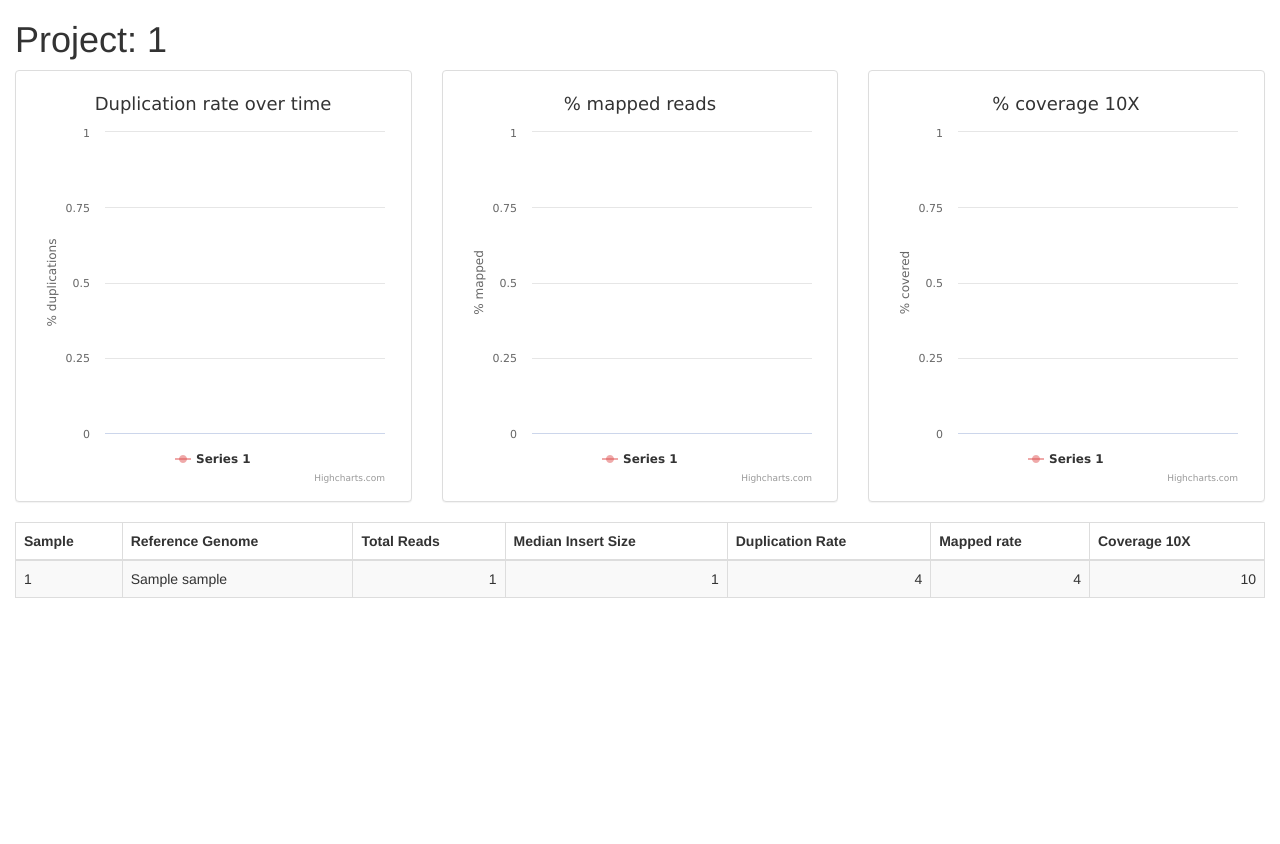
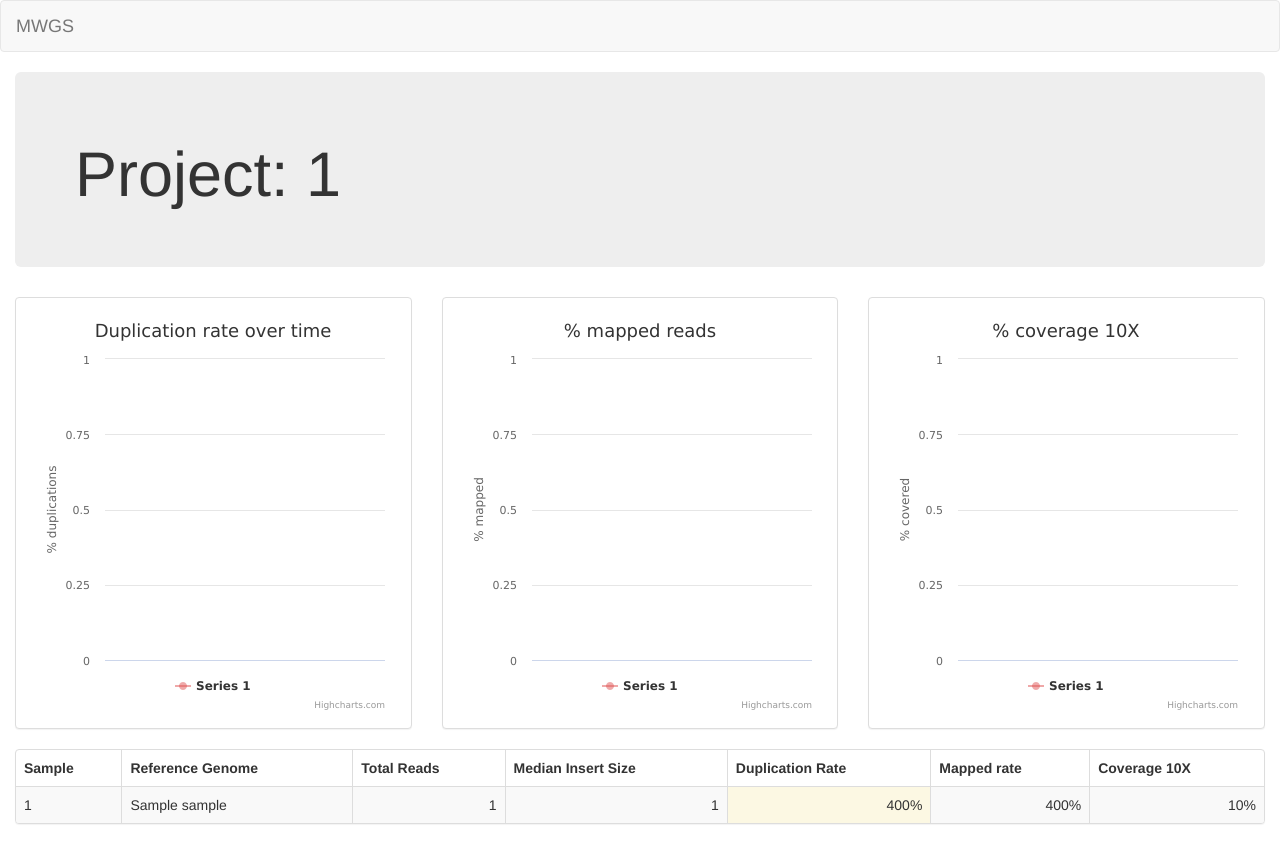
Before and after one commit to wefer/mwgs, a Flask app: template mwgs/server/templates/mwgs/project.html in a window 1280 px wide. Before the commit the page ends 598 px from the top, so only its background shows below. Run offline with Flask 2, Linux system fonts and the light colour scheme; the template is opened without the code that fills it: most values are stand-ins (such as "Sample title", 1, 10 or a date in 2020); some libraries are stand-ins or nearby versions.

Commit message:
update project page

```diff
--- a/mwgs/server/app.py
+++ b/mwgs/server/app.py
@@ -35,6 +35,12 @@ def project(project_id):
     )
 
 
+@app.template_filter()
+def percent(value):
+    """Format number as percent."""
+    return round(value * 100, 2)
+
+
 # hookup extensions to app
 Bootstrap(app)
 db = api.connect_app(app)
--- a/mwgs/server/templates/mwgs/project.html
+++ b/mwgs/server/templates/mwgs/project.html
@@ -1,9 +1,10 @@
-{% extends "bootstrap/base.html" %}
+{% extends "mwgs/layout.html" %}
 
 {% block content %}
-
   <div class="container-fluid">
+    <div class="jumbotron">
       <h1>Project: {{ project_id }}</h1>
+    </div>
 
     <div class="row">
       <div class="col-md-4">
@@ -31,6 +32,7 @@
       </div>
     </div>
 
+    <div class="panel panel-default">
       <table class="table table-striped table-bordered">
         <thead>
           <tr>
@@ -49,17 +51,21 @@
           <tr>
             <td>{{ sample.lims_id }}</td>
             <td>{{ sample.reference_genome }}</td>
-        <td class="text-right">{{ sample.total_reads }}</td>
+            <td class="text-right">{{ "{:,}".format(sample.total_reads) }}</td>
             <td class="text-right">{{ sample.insert_size }}</td>
-        <td class="text-right">{{ sample.duplication_rate | round(3) }}</td>
-        <td class="text-right">{{ sample.mapped_rate | round(3) }}</td>
-        <td class="text-right">{{ sample.coverage_10x | round(3) }}</td>
+            <td class="text-right {% if sample.duplication_rate > 0.2 %}bg-warning{% endif %}">
+              {{ sample.duplication_rate|percent }}%
+            </td>
+            <td class="text-right {% if sample.mapped_rate < 0.5 %}bg-warning{% endif %}">
+              {{ sample.mapped_rate|percent }}%
+            </td>
+            <td class="text-right {% if sample.coverage_10x < 0.9 %}bg-warning{% endif %}">
+              {{ sample.coverage_10x|percent }}%
+            </td>
           </tr>
 
           {% endfor %}
         </tbody>
-
-
       </table>
     </div>
   </div>
```
Lines whose indentation alone changed are shown as unchanged.
